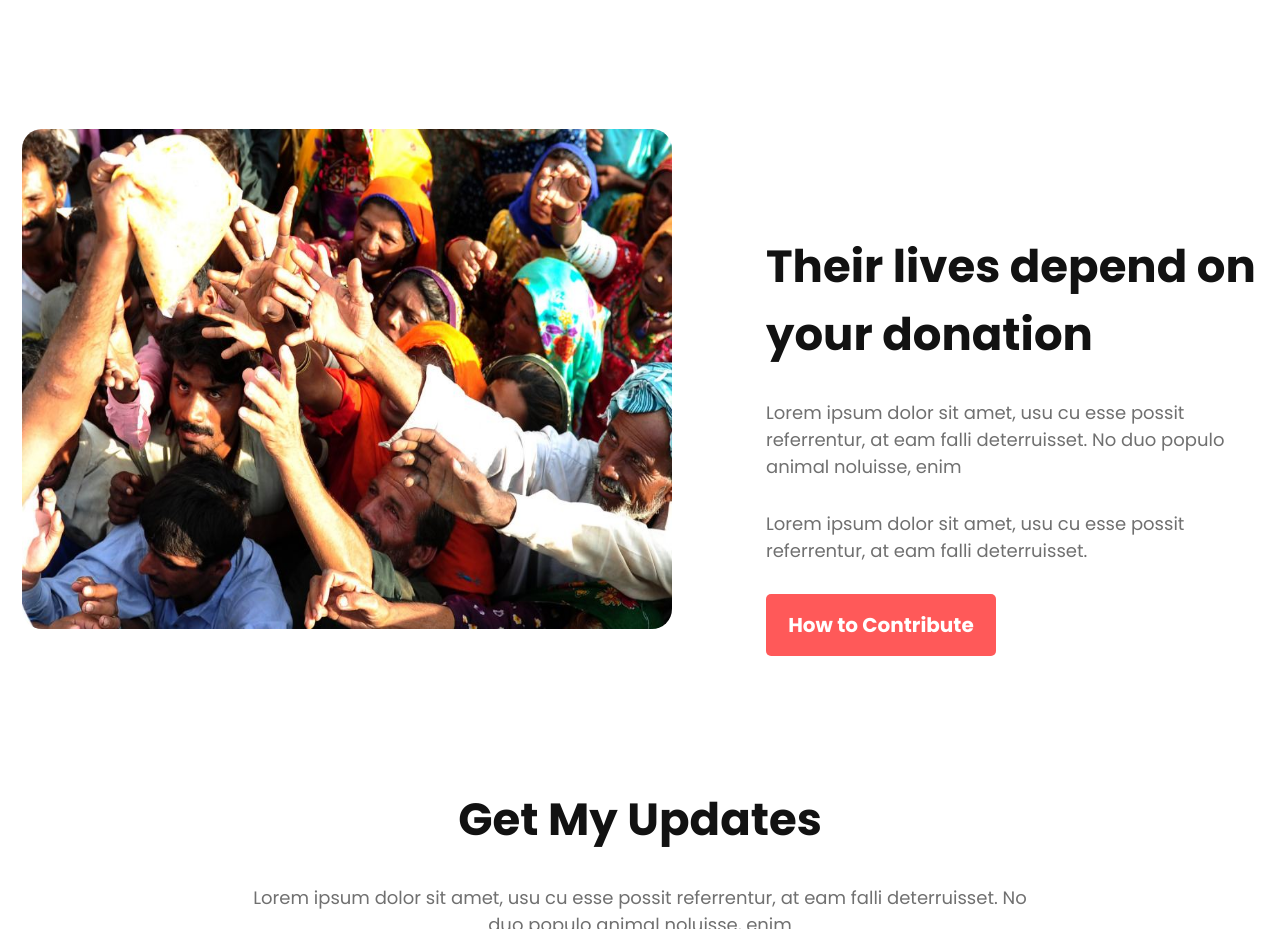
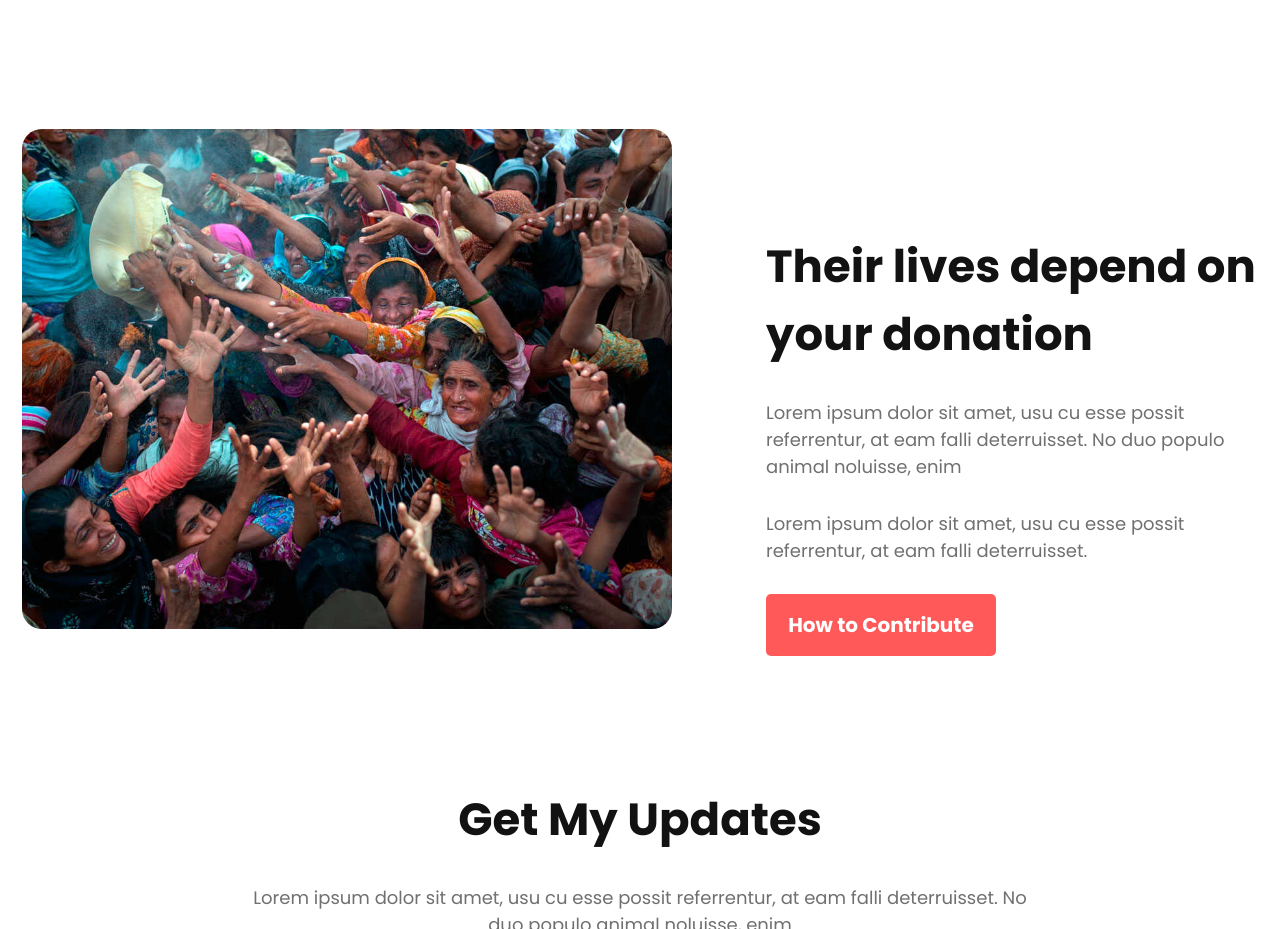
Before and after one commit to emhsami/donate-today, a plain HTML site: page index.html in a window 1280 px wide. Shown: the part 2840-3769 px from the top of the page. Drawn offline with Linux system fonts and the light colour scheme.

Commit message:
motivations sections image changed

```diff
--- a/index.html
+++ b/index.html
@@ -85,7 +85,7 @@
 
     </section>
     <section class="motivate-section-1">
-        <img src="images/donation0.jpg" alt="">
+        <img src="images/donation6.jpg" alt="">
         <div class="motivate-info align">
             <h2 class="section-title">Their lives depend on your donation</h2>
             <p class="primary-text">Lorem ipsum dolor sit amet, usu cu esse possit referrentur, at eam falli
```
